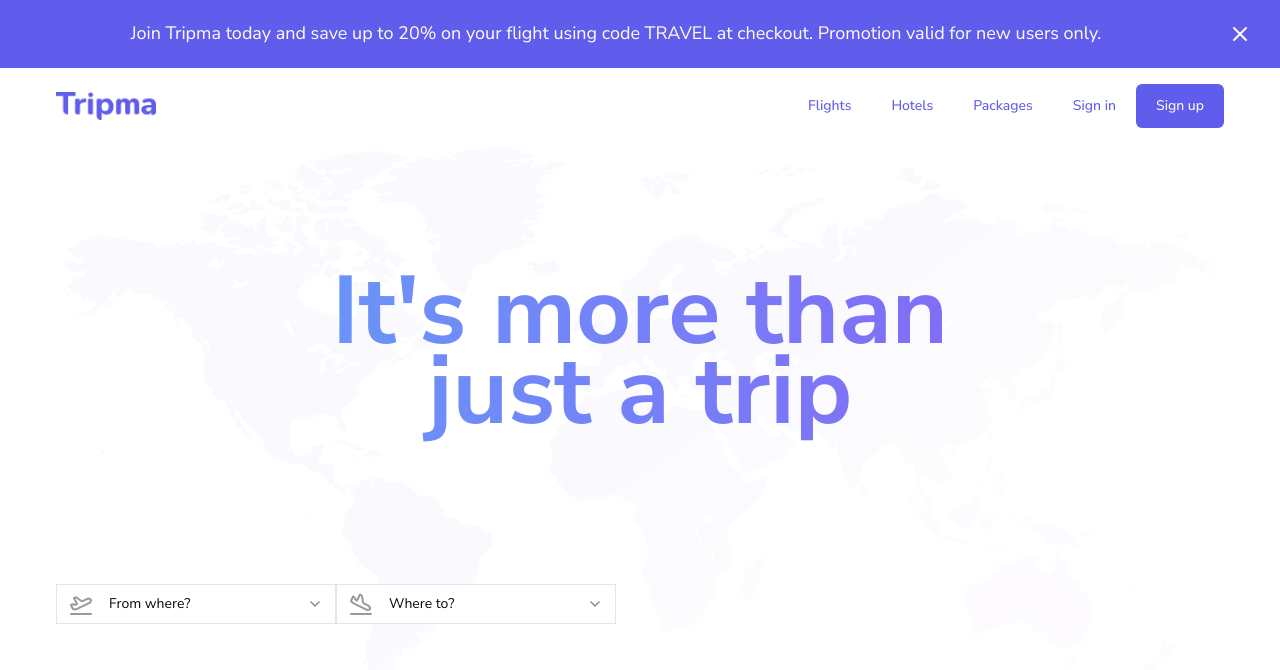
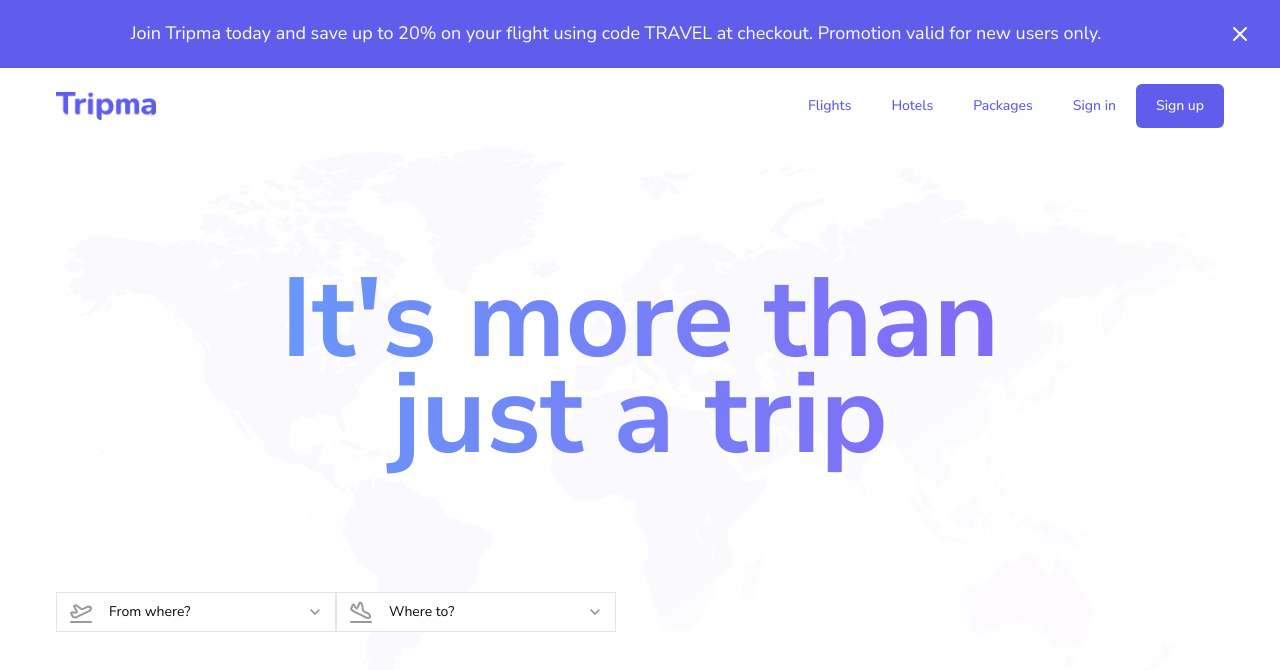
Before and after one commit to makkenzo/tripma, a Next.js app: page / in a window 1280 px wide. Shown: the top 670 px of the page. Built offline with nearby package versions, Linux system fonts and the light colour scheme.

Commit message:
Remove unused dependencies and update hero text size

```diff
--- a/package.json
+++ b/package.json
@@ -31,8 +31,6 @@
         "react": "18.2.0",
         "react-day-picker": "^8.10.0",
         "react-dom": "18.2.0",
-        "react-virtualized-auto-sizer": "^1.0.21",
-        "react-window": "^1.8.10",
         "tailwind-merge": "^2.2.1",
         "tailwindcss-animate": "^1.0.7",
         "zod": "^3.22.4"
--- a/src/app/(home)/_components/hero.tsx
+++ b/src/app/(home)/_components/hero.tsx
@@ -38,7 +38,7 @@ const Hero = ({}: HeroProps) => {
             />
             <div className="flex flex-col justify-between h-[30rem]">
                 <div className="bg-gradient-to-r from-blue-400 to-violet-500 text-transparent bg-clip-text font-bold">
-                    <h1 className="mx-auto text-[6rem] text-center leading-[5rem] my-32">
+                    <h1 className="mx-auto text-[7rem] text-center leading-[6rem] my-32">
                         It's more than <br /> just a trip
                     </h1>
                 </div>
```
Also changed, not shown: 1 other file (tests, documents, lock files or other folders).
